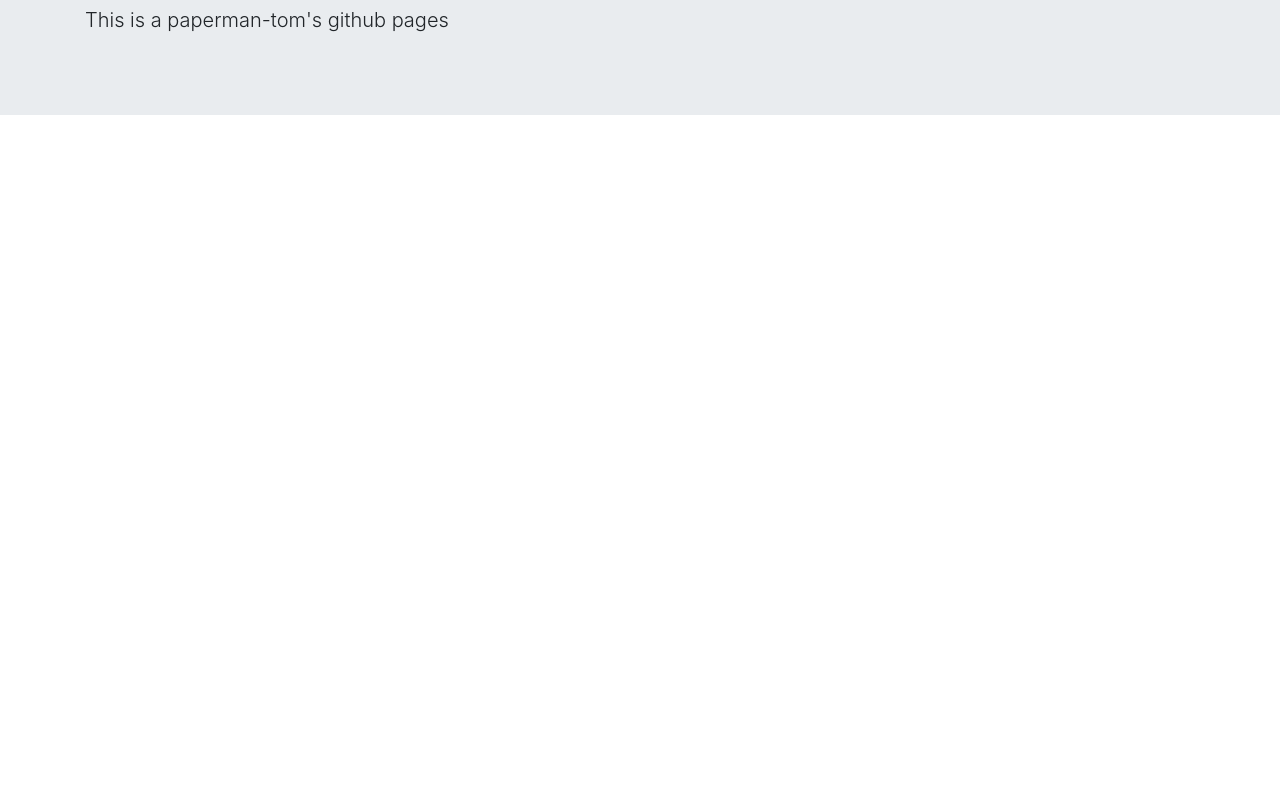
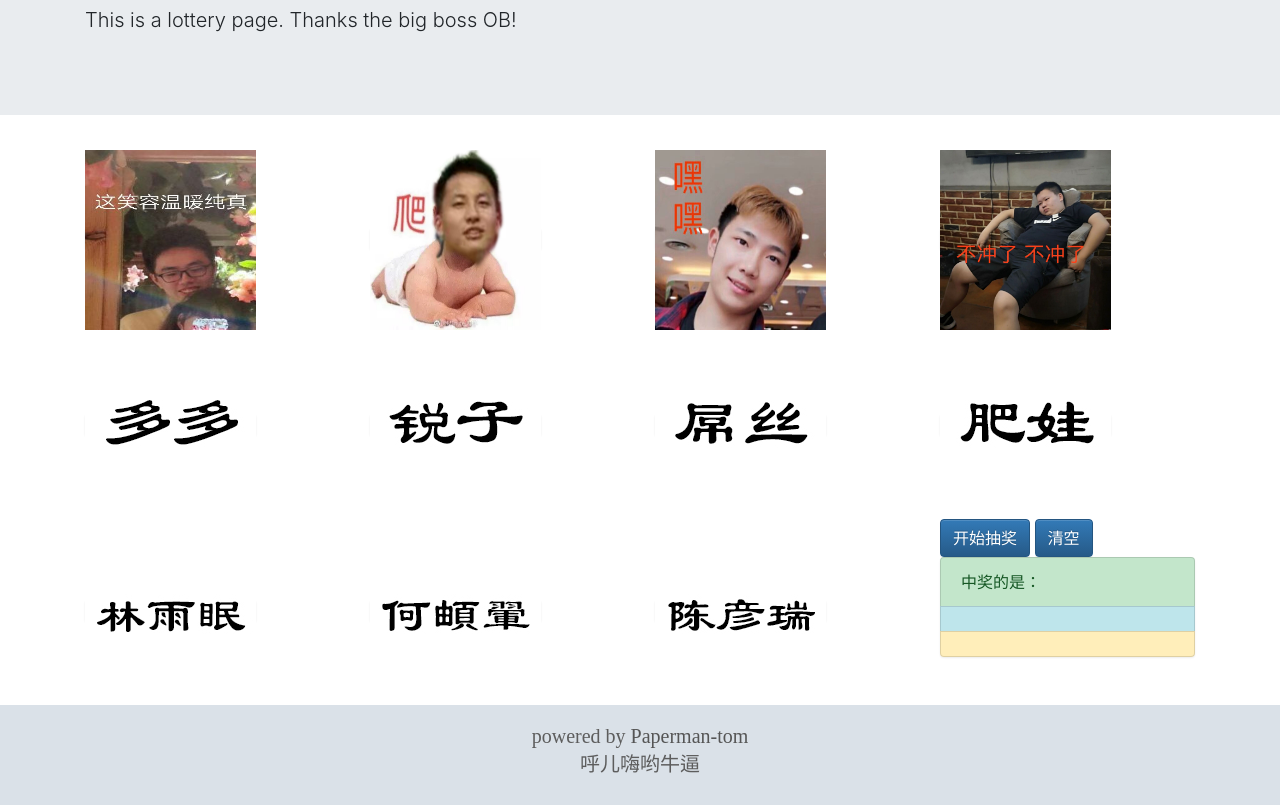
Before and after one commit to Paperman-tom/luckyHEHY, a plain HTML site: page index.html in a window 1280 px wide. Shown: the part 134-939 px from the top of the page. Before the commit the page ends 800 px from the top, so only its background shows below. Drawn offline with nearby package versions, Linux system fonts and the light colour scheme.

Commit message:
complete

```diff
--- a/index.html
+++ b/index.html
@@ -20,9 +20,83 @@
 <div class="jumbotron jumbotron-fluid">
     <div class="container">
         <h1 class="display-4">Hello 2020</h1>
-        <p class="lead">This is a paperman-tom's github pages</p>
+        <p class="lead">This is a lottery page. Thanks the big boss OB!</p>
     </div>
 </div>
+<div class="container">
+    <div class="row">
+        <div class="col-xs-6 col-md-3 person">
+            <a href="#" class="thumbnail">
+                <img src="./img/pp.jpg" alt="pp">
+            </a>
+        </div>
+        <div class="col-xs-6 col-md-3 person">
+            <a href="#" class="thumbnail">
+                <img src="./img/cw.jpg" alt="苍娃">
+            </a>
+        </div>
+        <div class="col-xs-6 col-md-3 person">
+            <a href="#" class="thumbnail">
+                <img src="./img/kw.jpg" alt="科娃">
+            </a>
+        </div>
+        <div class="col-xs-6 col-md-3 person">
+            <a href="#" class="thumbnail">
+                <img src="./img/sf.jpg" alt="师傅">
+            </a>
+        </div>
+        <div class="col-xs-6 col-md-3 person">
+            <a href="#" class="thumbnail">
+                <img src="./img/dd.jpg" alt="多多">
+            </a>
+        </div>
+        <div class="col-xs-6 col-md-3 person">
+            <a href="#" class="thumbnail">
+                <img src="./img/rz.jpg" alt="锐子">
+            </a>
+        </div>
+        <div class="col-xs-6 col-md-3 person">
+        <a href="#" class="thumbnail">
+            <img src="./img/diaosi.jpg" alt="屌丝">
+        </a>
+        </div>
+        <div class="col-xs-6 col-md-3 person">
+        <a href="#" class="thumbnail">
+            <img src="./img/ff.jpg" alt="肥娃">
+        </a>
+        </div>
+        <div class="col-xs-6 col-md-3 person">
+        <a href="#" class="thumbnail">
+            <img src="./img/lym.jpg" alt="林雨眠">
+        </a>
+        </div>
+        <div class="col-xs-6 col-md-3 person">
+            <a href="#" class="thumbnail">
+                <img src="./img/hdh.jpg" alt="何頔翬">
+            </a>
+        </div>
+        <div class="col-xs-6 col-md-3 person">
+            <a href="#" class="thumbnail">
+                <img src="./img/cyr.jpg" alt="陈彦瑞">
+            </a>
+        </div>
+        <div class="col-xs-6 col-md-3">
+            <a href="#" class="btn btn-primary" id="stbtn">开始抽奖</a>
+            <a href="#" class="btn btn-primary" id="clbtn">清空</a>
+            <ul class="list-group">
+                <li class="list-group-item list-group-item-success">中奖的是：</li>
+                <li class="list-group-item list-group-item-info" id="lucky1" ></li>
+                <li class="list-group-item list-group-item-warning" id="lucky2"></li>
+            </ul>
+        </div>
+
+
+
+    </div>
+</div>
+<footer>powered by <a href="https://paperman-tom.github.io/" >Paperman-tom</a><br/>
+    <span>呼儿嗨哟牛逼</span>
+</footer>
 </body>
 <script type="text/javascript" src="main.js"></script>
 <script type="text/javascript" src="jquery-2.2.3.js"></script>
--- a/main.js
+++ b/main.js
@@ -0,0 +1,52 @@
+var per = document.getElementsByClassName("person");
+var btn = document.getElementsByClassName("btn");
+var lucky1=document.getElementById("lucky1");
+var lucky2=document.getElementById("lucky2");
+var num=0;
+var timer=null;//存放定时器的容器
+var nam=0;
+var arr=['pp','苍娃','科娃','师傅','多多','锐子','屌丝','肥娃','林雨眠',
+    '何頔翬','陈彦瑞'];
+var count=0;//定义抽奖次数
+
+$(function () {
+    $('#stbtn').click(function () {
+        clearInterval(timer);
+        start();
+
+    });
+    $('#clbtn').click(function () {
+        lucky1.innerText='';
+        lucky2.innerText='';
+    })
+});
+
+
+function start(){
+    //设置定时器 setInterval 100ms
+    timer=setInterval(function(){
+        for(var i=0;i<per.length;i++){
+            per[i].className='col-xs-6 col-md-3 person';
+            per[i].test=arr[i];
+        }
+        num = Math.floor(Math.random()*11);//获取0-1之间中的随机数 在乘11 然后去掉小数
+        per[num].className='col-xs-6 col-md-3 person active';
+        nam+=10;
+
+        if(nam>=900){//抽奖的时间限制，当nam自增到900就停止
+            clearInterval(timer);//清除定时器
+            if(lucky1.innerText===''){
+                lucky1.innerText+=arr[num];
+            }
+            else if(lucky2.innerText===''){
+                lucky2.innerText+=arr[num];
+            }
+            if(count>0){
+                btn.innerText="再来一次";
+            }
+        }
+
+    },100)
+    nam=0;
+    count++;
+}
--- a/style1.css
+++ b/style1.css
@@ -0,0 +1,27 @@
+img{
+    width: 171px;
+    height: 180px;
+    margin: 3px auto;
+    cursor: auto;
+}
+a{
+    text-decoration: none;
+    color: #555555;
+}
+a:hover{
+    text-decoration: none;
+    color: #424242;
+}
+.active{
+    border: solid 3px cornflowerblue;
+}
+footer{
+    padding: 20px;
+    width:initial;
+    min-height: 100px;
+    bottom: 0;
+    background-color: #dae1e8;
+    text-align: center;
+    font:20px  "等线 Light";
+    color: #5d5d5d;
+}
```
Also changed, not shown: img/cw.jpg (added), img/cyr.jpg (added), img/dd.jpg (added), img/diaosi.jpg (added), img/ff.jpg (added), img/hdh.jpg (added), img/kw.jpg (added), img/lym.jpg (added), img/pp.jpg (added), img/rz.jpg (added), img/sf.jpg (added).
